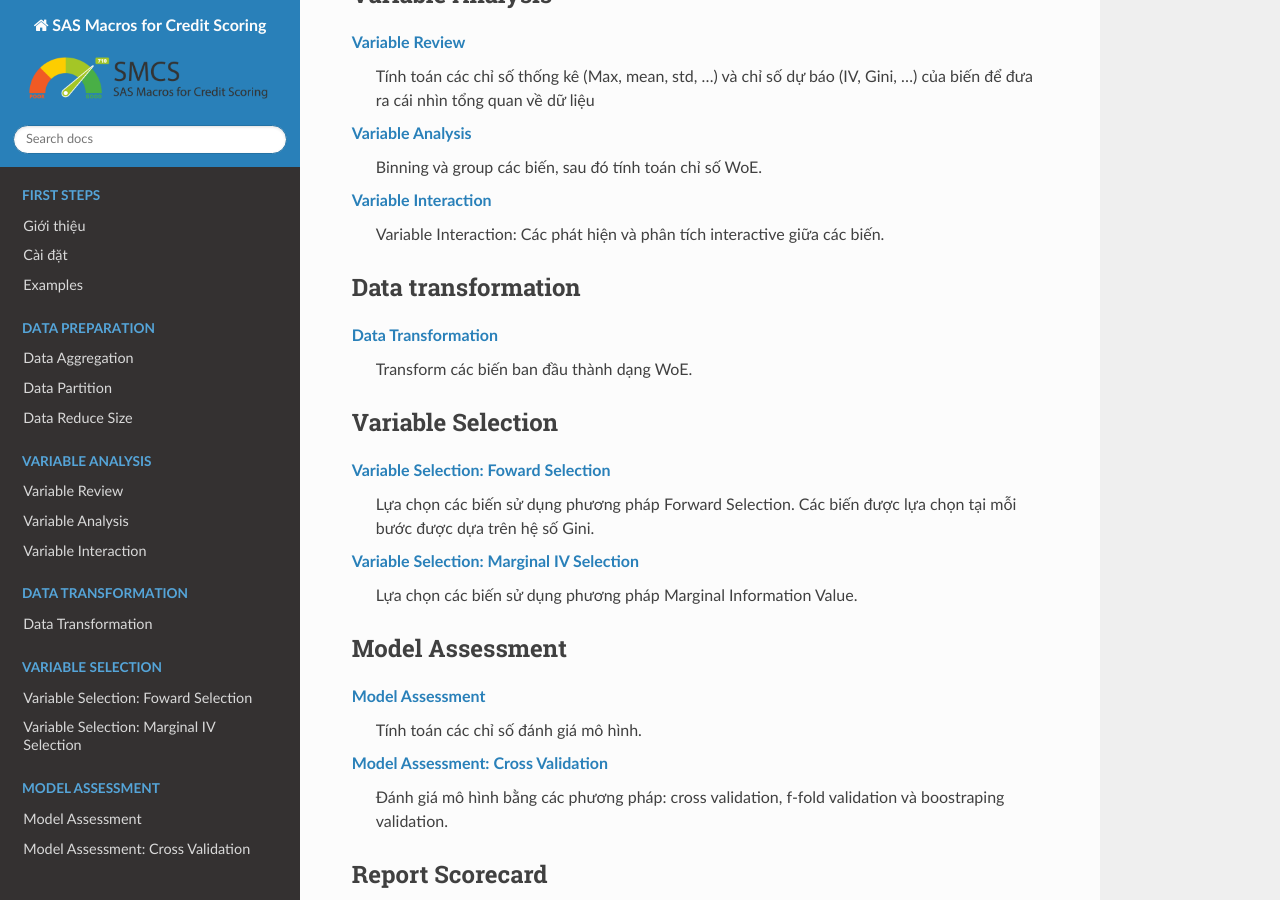
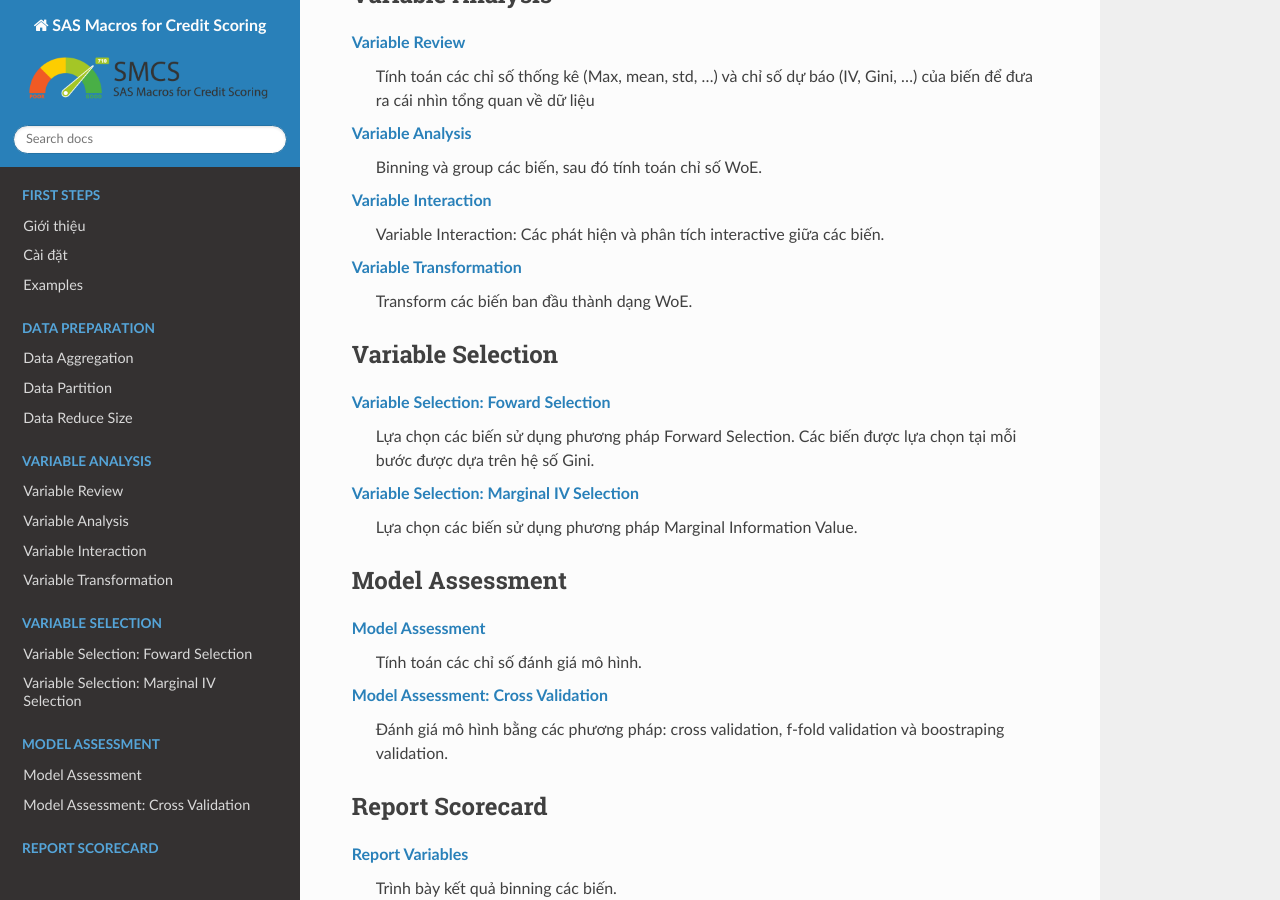
Before and after one commit to thanhtra254/SMCS, a Sphinx documentation site: the page built from docs/index.rst, in a window 1280 px wide and 900 px high, scrolled down 1280 px. Built offline with Sphinx 7.4.7 and the Read the Docs theme 2.0.0, drawn with Linux system fonts in a browser that asks for light colours; comment, search, counter and statistics services are not loaded.

Commit message:
Update index.rst

```diff
--- a/docs/index.rst
+++ b/docs/index.rst
@@ -96,16 +97,9 @@ Variable Analysis
 :doc:`post/VariableInteaction`
     Variable Interaction: Các phát hiện và phân tích interactive giữa các biến.
 
-Data transformation
-===================
-.. toctree::
-   :caption: Data transformation
-   :hidden:
+:doc:`post/VariableTransformation`
+   Transform các biến ban đầu thành dạng WoE.
 
-   post/DataTransformartion
-
-:doc:`post/DataTransformartion`
-    Transform các biến ban đầu thành dạng WoE.
 
 Variable Selection
 ==================
```
Also changed, not shown: other parts of docs/index.rst (+1 -0 lines).
